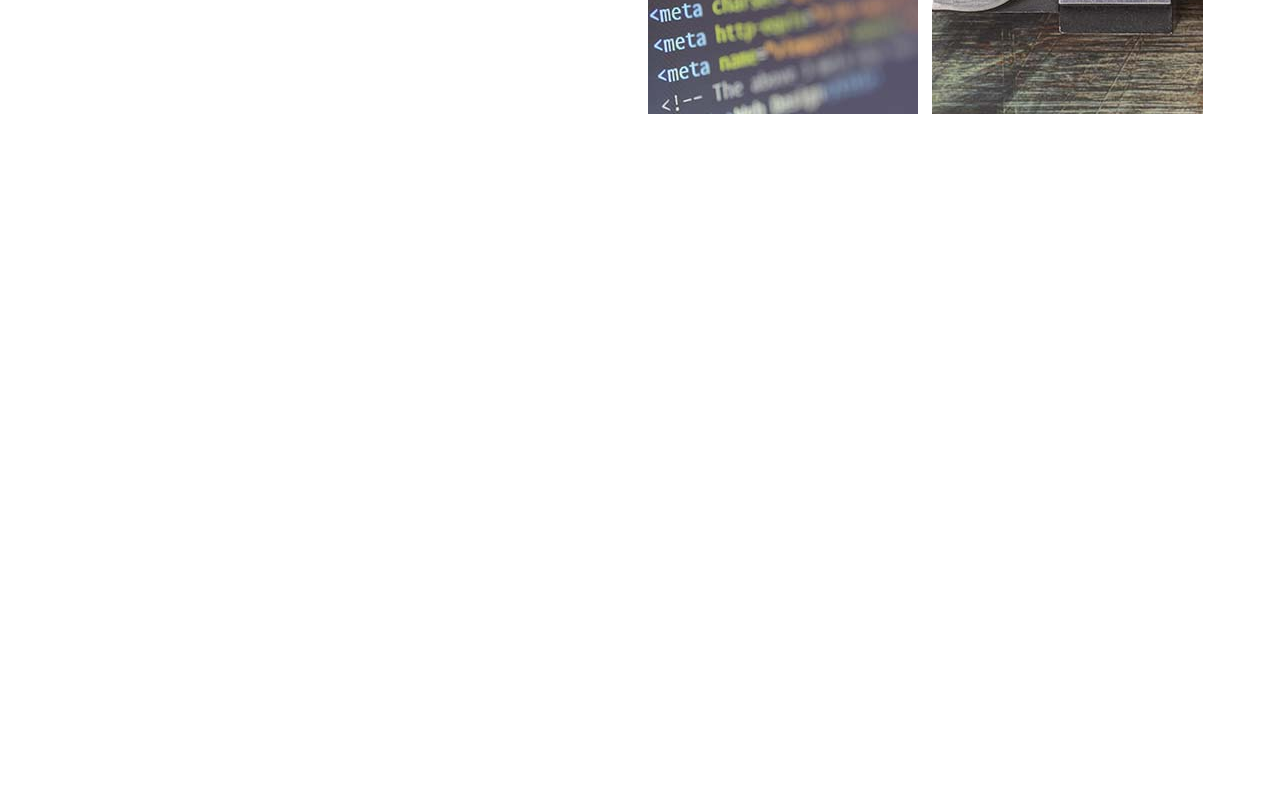
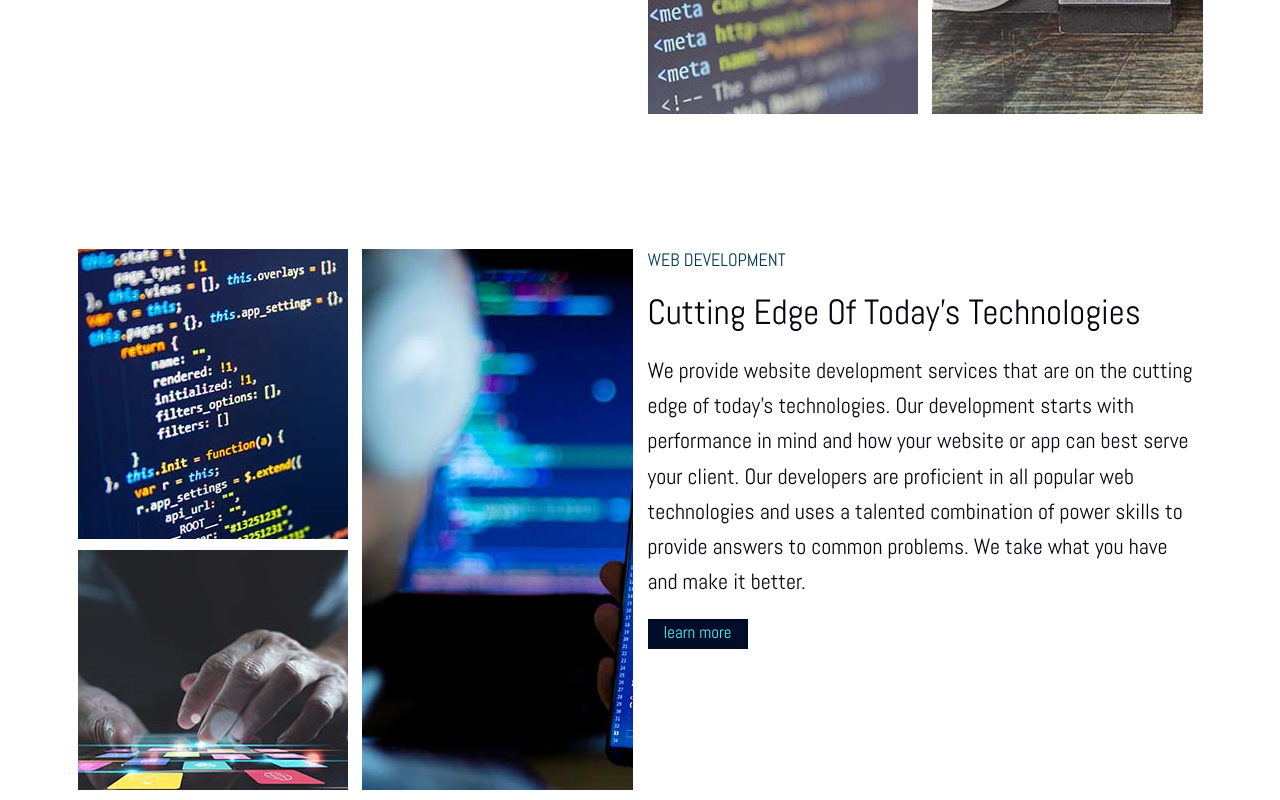
Before and after one commit to DowePaul-FS/jheverette, a React (Create React App) app in the folder frontend/: page / in a window 1280 px wide. Shown: the part 1398-2198 px from the top of the page. Before the commit the page ends 1522 px from the top, so only its background shows below. Built offline with nearby package versions, Linux system fonts and the light colour scheme.

Commit message:
Create service right component

```diff
--- a/frontend/src/components/ServiceLeft.js
+++ b/frontend/src/components/ServiceLeft.js
@@ -41,7 +41,7 @@ const ServiceLeft = (props) => {
             >
                 <h2 hidden>des</h2>
 
-                <figure className={classes["fig1"]}>
+                <figure className={classes.fig1}>
                     <a href="design">
                         <Link to="/WebDesign">
                             <img
@@ -53,7 +53,7 @@ const ServiceLeft = (props) => {
                         </Link>
                     </a>
                 </figure>
-                <figure className={classes["fig2"]}>
+                <figure className={classes.fig2}>
                     <a href="design">
                         <Link to="/WebDesign">
                             <img
@@ -65,7 +65,7 @@ const ServiceLeft = (props) => {
                         </Link>
                     </a>
                 </figure>
-                <figure className={classes["fig3"]}>
+                <figure className={classes.fig3}>
                     <a href="design">
                         <Link to="/WebDesign">
                             <img
--- /dev/null
+++ b/frontend/src/components/ServiceRight.js
@@ -0,0 +1,89 @@
+import React from 'react';
+import classes from "./ServiceRight.module.css";
+import { Link } from "react-router-dom";
+import code from "../images/dev_code_308_300.jpg";
+import phone from "../images/dev_phone_308_560.jpg";
+import prog from "../images/dev_prog_308_300_.jpg"
+
+const ServiceRight = (props) => {
+    return (
+        <div className={`
+        ${["row"]}
+        ${["row-cols-2"]}
+        `}
+        >
+            <section className={`
+            ${["col"]}
+            ${classes["photo__grid"]}
+            `}
+            >
+                <h2 hidden>dev</h2>
+                <figure className={classes.fig1}>
+                    <a href="development">
+                        <Link to="/WebDevelopment">
+                            <img
+                                width="308"
+                                height="300"
+                                src={code}
+                                alt="Development Code"
+                            />
+                        </Link>
+                    </a>
+                </figure>
+                <figure className={classes.fig2}>
+                    <a href="development">
+                        <Link to="/WebDevelopment">
+                            <img
+                                width="308"
+                                height="560"
+                                src={phone}
+                                alt="Mobile Development"
+                            />
+                        </Link>
+                    </a>
+                </figure>
+                <figure className={classes.fig3}>
+                    <a href="development">
+                        <Link to="/WebDevelopment">
+                            <img
+                                width="308"
+                                height="300"
+                                src={prog}
+                                alt="Development Programming"
+                            />
+                        </Link>
+                    </a>
+                </figure>
+            </section>
+            <section class="col">
+                <div>
+                    <h3 className={classes.svc}>
+                        {props.service}
+                    </h3>
+                    <h2 className={classes.svc__title}>
+                        {props.serviceTitle}
+                    </h2>
+                </div>
+                <div>
+                    <p className={`
+                    ${classes["svc__para"]}
+                    ${classes["desi__pos"]}
+                    `}
+                    >
+                        {props.serviceCopy}
+                    </p>
+                </div>
+                <div className={classes["svc__link"]}>
+                    <a href="development"
+                        title="web development in wilmington north carolina">
+                        <Link to="/WebDevelopment">
+                            learn more
+                        </Link></a
+                    >
+                </div>
+            </section>
+        </div>
+    );
+};
+
+export default ServiceRight;
--- /dev/null
+++ b/frontend/src/components/ServiceRight.module.css
@@ -0,0 +1,114 @@
+.svc {
+    font-size: 1.8rem;
+    color: #053c5e;
+    text-transform: uppercase;
+    padding-bottom: 2rem;
+}
+
+.svc__title {
+    font-size: 3.5rem;
+    color: #06070e;
+}
+
+.svc__para {
+    font-size: 2.2rem;
+    color: #06070e;
+}
+
+@media (min-width: 576px) and (max-width: 767.98px) {
+    .svc__para {
+        font-size: 2rem;
+    }
+}
+
+@media (max-width: 575.98px) {
+    .svc__para {
+        font-size: 2rem;
+    }
+}
+
+.svc__link {
+    font-size: 1.7rem;
+    background-color: #010d28;
+    color: #4ef1fc;
+    width: 10rem;
+    height: 3rem;
+    margin-top: 2rem;
+    text-align: center;
+}
+
+.desi__pos {
+    margin-top: 2rem;
+}
+
+.photo__grid {
+    display: grid;
+    grid-gap: 14px;
+    row-gap: 1px;
+    grid-template-columns: 1fr 1fr;
+    grid-template-rows: 300px 250px;
+    height: 100%;
+    box-sizing: inherit;
+}
+
+@media (min-width: 576px) and (max-width: 767.98px) {
+    .photo__grid {
+        display: block;
+    }
+}
+
+@media (max-width: 575.98px) {
+    .photo__grid {
+        display: block;
+    }
+
+    .photo__grid img {
+        width: 200px;
+        height: 150px;
+    }
+}
+
+.fig1 {
+    grid-column: 1/2;
+    grid-column-start: 1;
+    grid-column-end: 2;
+    grid-row: 1/2;
+    grid-row-start: 1;
+    grid-row-end: 2;
+    position: relative;
+    overflow: hidden;
+    overflow-x: hidden;
+    overflow-y: hidden;
+    box-sizing: inherit;
+    display: block;
+}
+
+.fig2 {
+    grid-column: 2/3;
+    grid-column-start: 2;
+    grid-column-end: 3;
+    grid-row: 1/3;
+    grid-row-start: 1;
+    grid-row-end: 3;
+    position: relative;
+    overflow: hidden;
+    overflow-x: hidden;
+    overflow-y: hidden;
+    box-sizing: inherit;
+    display: block;
+}
+
+.fig3 {
+    grid-column: 1/2;
+    grid-column-start: 1;
+    grid-column-end: 2;
+    grid-row: 2/3;
+    grid-row-start: 2;
+    grid-row-end: 3;
+    position: relative;
+    overflow: hidden;
+    overflow-x: hidden;
+    overflow-y: hidden;
+    box-sizing: inherit;
+    display: block;
+}
--- a/frontend/src/pages/Home.js
+++ b/frontend/src/pages/Home.js
@@ -6,6 +6,7 @@ import RequestBtn from '../components/RequestBtn';
 import CallToAction from '../components/CallToAction';
 import Message from '../components/Message';
 import ServiceLeft from '../components/ServiceLeft';
+import ServiceRight from "../components/ServiceRight";
 
 const Home = () => {
     return (
@@ -18,7 +19,7 @@ const Home = () => {
                 optimization services for your business. We partner with your
                 company to provide professional web services and consultations"
                 />
-                <div className={classes["btn1"]}>
+                <div className={classes.btn1}>
                     <RequestBtn text="request proposal" id="1" />
                 </div>
             </section>
@@ -42,10 +43,23 @@ const Home = () => {
             ${classes["svc__pos1"]}
             `}
             >
-                <ServiceLeft service="web design" serviceTitle="Enhance Your Business" serviceCopy="Effectively communicating your business story is how we approach
+                <ServiceLeft
+                    service="web design"
+                    serviceTitle="Enhance Your Business"
+                    serviceCopy="Effectively communicating your business story is how we approach
                         web design projects focused on your contents visibility online.
                         We incorporate modern website UX/UI design along with cutting
-                        edge technology to deliver innovative ideas." />
+                        edge technology to deliver innovative ideas."
+                />
+            </section>
+            <section className={`${["container"]} ${classes["svc__pos2"]}`}>
+                <ServiceRight service="web development" serviceTitle="Cutting Edge Of Today’s Technologies" serviceCopy="We provide website development services that are on the cutting
+                        edge of today’s technologies. Our development starts with
+                        performance in mind and how your website or app can best serve
+                        your client. Our developers are proficient in all popular web
+                        technologies and uses a talented combination of power skills to
+                        provide answers to common problems. We take what you have and
+                        make it better." />
             </section>
         </main>
     );
--- a/frontend/src/pages/Home.module.css
+++ b/frontend/src/pages/Home.module.css
@@ -57,3 +57,19 @@ li {
     position: relative;
     top: 8.3rem;
 }
+
+.svc__pos2 {
+    position: relative;
+    top: 20.8rem;
+}
+
+.svc__pos3 {
+    position: relative;
+    top: 36.5rem;
+}
+
+.svc__pos4 {
+    position: relative;
+    top: 46.5rem;
+    margin-bottom: 20rem;
+}
```
